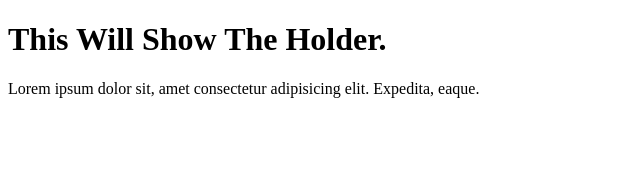
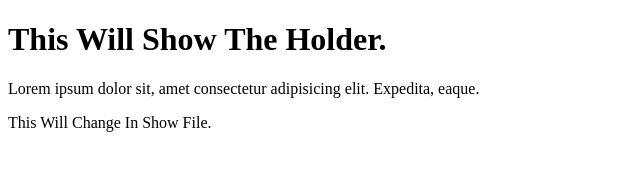
Before and after one commit to amolkedar1996/Project2, a plain HTML site: page Feature2/show.html in a window 1280 px wide. Shown: the whole page, without its empty margins (0-640 px from the left). Drawn offline with Linux system fonts and the light colour scheme.

Commit message:
Update show.html

```diff
--- a/Feature2/show.html
+++ b/Feature2/show.html
@@ -8,5 +8,6 @@
 <body>
     <h1>This Will Show The Holder.</h1>
     Lorem ipsum dolor sit, amet consectetur adipisicing elit. Expedita, eaque.
+    <p>This Will Change In Show File.</p>
 </body>
 </html>
```
